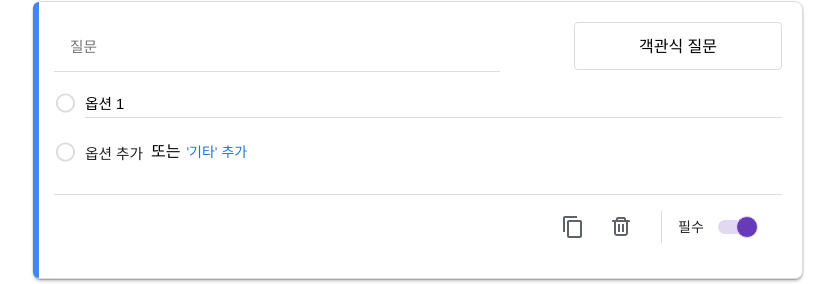
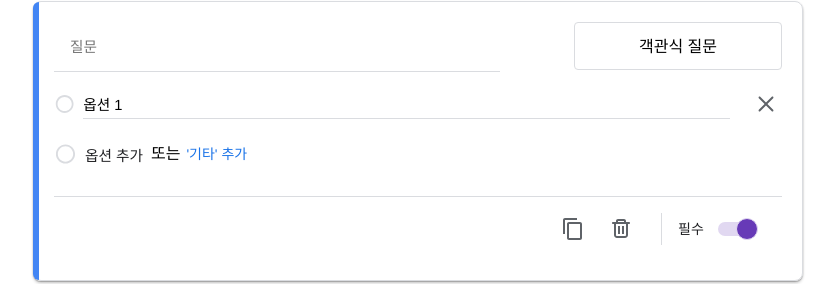
Before and after one commit to Gyuri092/google-form, a React (Vite) app: page / in a window 1280 px wide. Shown: the part 225-509 px from the top of the page, without its empty margins (222-1057 px from the left). Built offline with nearby package versions, Linux system fonts and the light colour scheme.

Commit message:
feat: 객관식질문에서 옵션 추가 시 옵션 추가되도록 리덕스 상태 추가

```diff
--- a/src/components/AddOptionLine/index.tsx
+++ b/src/components/AddOptionLine/index.tsx
@@ -1,7 +1,10 @@
 import { css } from '@emotion/react';
 import { BiCircle } from 'react-icons/bi';
+import { useDispatch } from 'react-redux';
+import { addOption } from '../../slice/questionOptionSlice';
 
 export const AddOptionLine = () => {
+  const dispatch = useDispatch();
   return (
     <label
       htmlFor="addOpttion"
@@ -25,12 +28,13 @@ export const AddOptionLine = () => {
           align-items: center;
         `}
       >
-        <input
-          type="text"
-          defaultValue="옵션 추가"
+        <button
+          type="button"
           css={css`
             width: 60px;
             height: 30px;
+            display: flex;
+            align-items: center;
             padding: 1px 2px 1px 0;
             outline: none;
             font-size: 11pt;
@@ -41,7 +45,10 @@ export const AddOptionLine = () => {
               border-bottom: 1px solid #dadce0;
             }
           `}
-        />
+          onClick={() => dispatch(addOption())}
+        >
+          옵션 추가
+        </button>
         또는
         <button
           type="button"
--- a/src/components/QuestionOption/MultipleChoice/index.tsx
+++ b/src/components/QuestionOption/MultipleChoice/index.tsx
@@ -1,15 +1,24 @@
 import { css } from '@emotion/react';
 import { BiCircle } from 'react-icons/bi';
+import { CgClose } from 'react-icons/cg';
+import { useSelector } from 'react-redux';
 import { Input } from '../../Input';
+import { RootState } from '../../../store';
 
 export const MultipleChoice = () => {
+  const questionOptions = useSelector(
+    (state: RootState) => state.questionOption,
+  );
   return (
     <div
       css={css`
         height: auto;
       `}
     >
+      {questionOptions.map((option, index) => {
+        return (
           <label
+            key={option}
             htmlFor="defaultQuestion"
             css={css`
               height: auto;
@@ -26,8 +35,9 @@ export const MultipleChoice = () => {
                 margin-right: 8px;
               `}
             />
+
             <Input
-          defaultValue="옵션 1"
+              defaultValue={`옵션 ${index + 1}`}
               name="contents"
               inputStyle={css`
                 height: 30px;
@@ -35,7 +45,56 @@ export const MultipleChoice = () => {
                 font-size: 11pt;
               `}
             />
+            <button
+              type="button"
+              css={css`
+                width: 36px;
+                height: 32px;
+                border-radius: 50%;
+                display: flex;
+                justify-content: center;
+                align-items: center;
+                margin-left: 20px;
+                position: relative;
+                :hover {
+                  background: #f3f3f3;
+                  p {
+                    opacity: 1;
+                  }
+                }
+                svg {
+                  width: 24px;
+                  height: 24px;
+                }
+                svg > path {
+                  fill: #5f6368;
+                }
+              `}
+            >
+              <CgClose />
+              <p
+                css={css`
+                  width: 44px;
+                  height: 24px;
+                  font-size: 12px;
+                  color: #fff;
+                  background: rgba(0, 0, 0, 0.6);
+                  border-radius: 2px;
+                  display: flex;
+                  justify-content: center;
+                  align-items: center;
+                  position: absolute;
+                  left: -6px;
+                  bottom: -24px;
+                  opacity: 0;
+                `}
+              >
+                삭제
+              </p>
+            </button>
           </label>
+        );
+      })}
     </div>
   );
 };
--- /dev/null
+++ b/src/slice/questionOptionSlice.ts
@@ -0,0 +1,20 @@
+import { createSlice } from '@reduxjs/toolkit';
+
+const initialState: string[] = [''];
+
+export const questionOptionSlice = createSlice({
+  name: 'questionOption',
+  initialState,
+  reducers: {
+    addOption: (state) => {
+      state.push('');
+    },
+    removeOption: (state) => {
+      state.pop();
+    },
+  },
+});
+
+export const { addOption } = questionOptionSlice.actions;
+
+export default questionOptionSlice.reducer;
--- a/src/store.ts
+++ b/src/store.ts
@@ -1,11 +1,13 @@
 import { configureStore } from '@reduxjs/toolkit';
 import questionTypeReducer from './slice/questionTypeSlice';
 import questionReducer from './slice/questionSlice';
+import questionOptionReducer from './slice/questionOptionSlice';
 
 export const store = configureStore({
   reducer: {
     questionType: questionTypeReducer,
     questions: questionReducer,
+    questionOption: questionOptionReducer,
   },
 });
 
```
Lines whose indentation alone changed are shown as unchanged.
